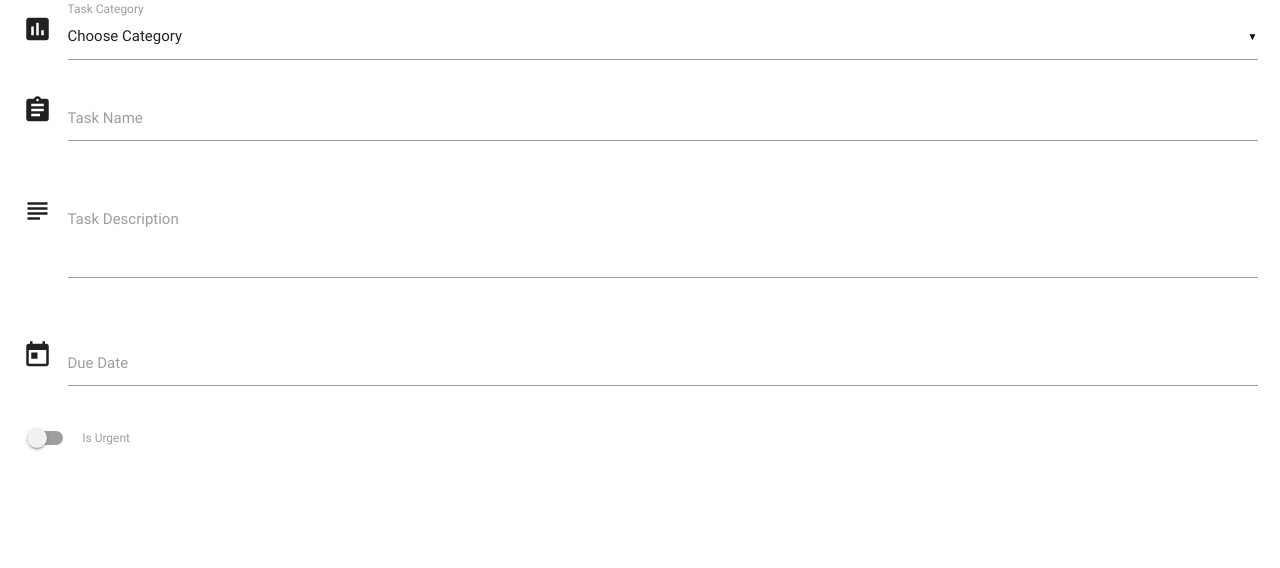
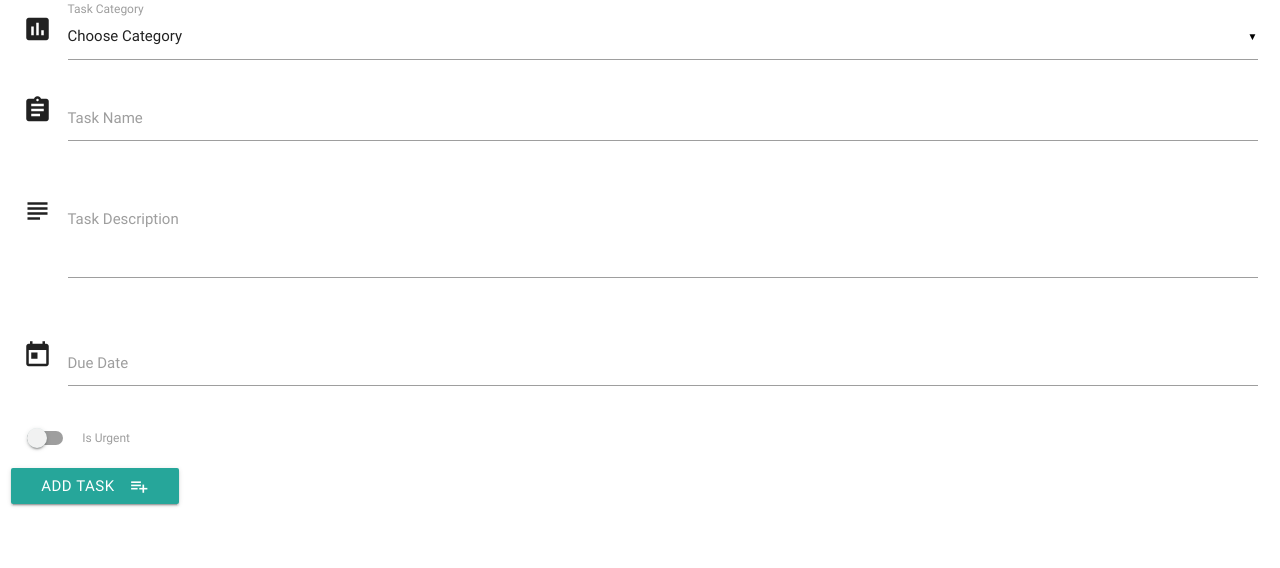
Before and after one commit to kescardoso/flask-task-manager, a Flask app: page /add_task in a window 1280 px wide. Shown: the part 174-742 px from the top of the page. Run offline with Flask 2, Linux system fonts and the light colour scheme; data that the repository does not hold is empty; some libraries are stand-ins or nearby versions.

Commit message:
Add submit button to Add Task Form

```diff
--- a/app.py
+++ b/app.py
@@ -26,6 +26,13 @@ def add_task():
     return render_template('addtask.html', categories=mongo.db.categories.find())
 
 
+@app.route('/insert_task', methods=['POST'])
+def insert_task():
+    tasks = mongo.db.tasks
+    tasks.insert_one(request.form.to_dict())
+    return redirect(url_for('get_tasks'))
+
+
 if __name__ == '__main__':
     app.run(host=os.environ.get('IP'),
             port=int(os.environ.get('PORT')),
--- a/templates/addtask.html
+++ b/templates/addtask.html
@@ -4,7 +4,7 @@
         <!-- Start form: Add task -->
         <h3>Add Task</h3>
          <div class="row">
-            <form action="" method="POST" class="col s12">
+            <form action="{{ url_for('insert_task' ) }}" method="POST" class="col s12">
 
                 <div class="input-field col s12">
                 <i class="material-icons prefix">poll</i>
@@ -57,6 +57,14 @@
                     </div>
                 </div>
 
+                <!-- Submit Button -->
+                <div class="row">
+                    <button class="btn waves-effect waves-light" type="submit" name="action">
+                        Add Task
+                        <i class="material-icons right">playlist_add</i>
+                    </button>
+                </div>
+
             </form>
         </div>
 
```
